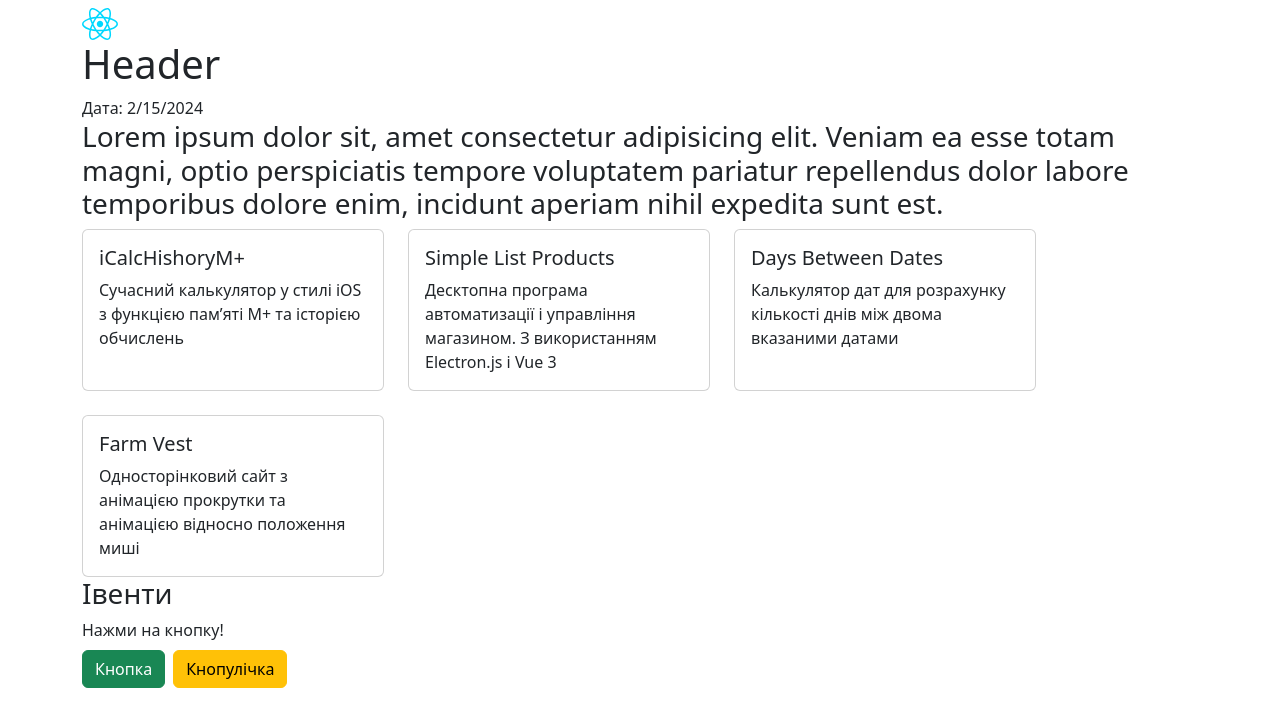
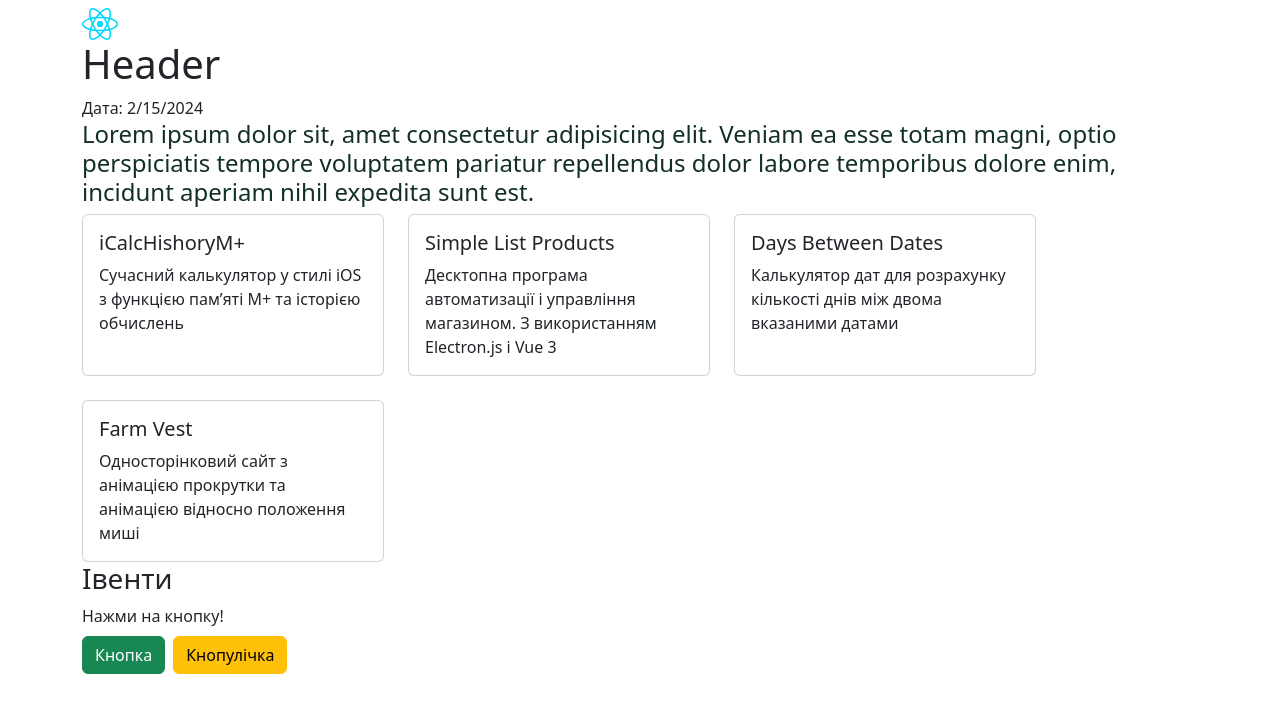
Before and after one commit to yuri-cyo/Learn-React-2024, a React (Vite) app: page / in a window 1280 px wide. Shown: the top 726 px of the page. Built offline with nearby package versions, Linux system fonts and the light colour scheme.

Commit message:
divided into components

```diff
--- a/src/App.jsx
+++ b/src/App.jsx
@@ -1,46 +1,24 @@
 import Header from "./components/Header"
-import List from "./components/List"
-import arrList from "./store/store.js"
-import Button from "./components/Button/Button"
-import '@/components/Button/Button.scss'
-import { useState } from "react"
+import SectionCards from "@/components/SectionCards"
+
+import SectionButtons from "./components/SectionButtons"
+// import { Fragment } from "react" анаог обгортки <></>
+
+
 
 
 export default function App() {
-  const [contentType, setContentType] = useState('Нажми на кнопку!')
-  // const [contentStyle, setContentStyle] = useState('')
-
-  function click(e) {
-    setContentType(e.target.innerHTML)
-  }
   return(
-    <div className="container">
-      <Header />
-      <main>
-        <section>
-          <h3>Lorem ipsum dolor sit, amet consectetur adipisicing elit. Veniam ea esse totam magni, optio perspiciatis tempore voluptatem pariatur repellendus dolor labore temporibus dolore enim, incidunt aperiam nihil expedita sunt est.</h3>
-          <div className="d-flex gap-4 flex-wrap">
-            {arrList.map((card) =>
-              <List key={card.title} {...card}/>)}
-          </div>
-        </section>
-        <section className="">
-          <h3>Івенти</h3>
-          <div className="mb-2">
-            <span>{contentType}</span>
-          </div>
-          <Button
-            isActive={contentType === 'Кнопка' ? 'activeBtn' : ''}
-            onClick={click}
-            className="btn-success me-2 "
-              >Кнопка</Button>
-          <Button
-            isActive={contentType === 'Кнопулічка' ? 'activeBtn' : ''}
-            onClick={click}
-            className="btn-warning me-2 "
-              >Кнопулічка</Button>
-        </section>
-      </main>
-    </div>
+    <>
+    {/* //  <Fragment> -  анаог обгортки <></>    */}
+      <div className="container">
+          <Header />
+        <main>
+          <SectionCards />
+          <SectionButtons />
+        </main>
+      </div>
+    {/* </Fragment> */}
+    </>
   )
 }
--- /dev/null
+++ b/src/components/SectionButtons.jsx
@@ -0,0 +1,31 @@
+// import { useState } from "react"
+import Button from "@/components/Button/Button"
+import { useState } from "react"
+
+export default function SectionButtons() {
+  const [contentType, setContentType] = useState('Нажми на кнопку!')
+  // const [contentStyle, setContentStyle] = useState('')
+
+  function click(e) {
+    setContentType(e.target.innerHTML)
+  }
+  return(
+    // <p>qqwe</p>
+    <section className="">
+      <h3>Івенти</h3>
+      <div className="mb-2">
+        <span>{contentType}</span>
+      </div>
+      <Button
+        isActive={contentType === 'Кнопка' ? 'activeBtn' : ''}
+        onClick={click}
+        className="btn-success me-2 "
+          >Кнопка</Button>
+      <Button
+        isActive={contentType === 'Кнопулічка' ? 'activeBtn' : ''}
+        onClick={click}
+        className="btn-warning me-2 "
+          >Кнопулічка</Button>
+    </section>
+  )
+}
--- /dev/null
+++ b/src/components/SectionCards.jsx
@@ -0,0 +1,16 @@
+import CardProject from "@/components/CardProject"
+import arrList from "@/store/store.js"
+
+export default function SectionCards() {
+  return(
+    <section>
+      <h4 style={{ color: '#123123' }}>
+        Lorem ipsum dolor sit, amet consectetur adipisicing elit. Veniam ea esse totam magni, optio perspiciatis tempore voluptatem pariatur repellendus dolor labore temporibus dolore enim, incidunt aperiam nihil expedita sunt est.
+      </h4>
+      <div className="d-flex gap-4 flex-wrap">
+        {arrList.map((card) =>
+          <CardProject key={card.title} {...card}/>)}
+      </div>
+    </section>
+  )
+}
```
Also changed, not shown: src/components/CardProject.jsx (renamed from src/components/List.jsx).
